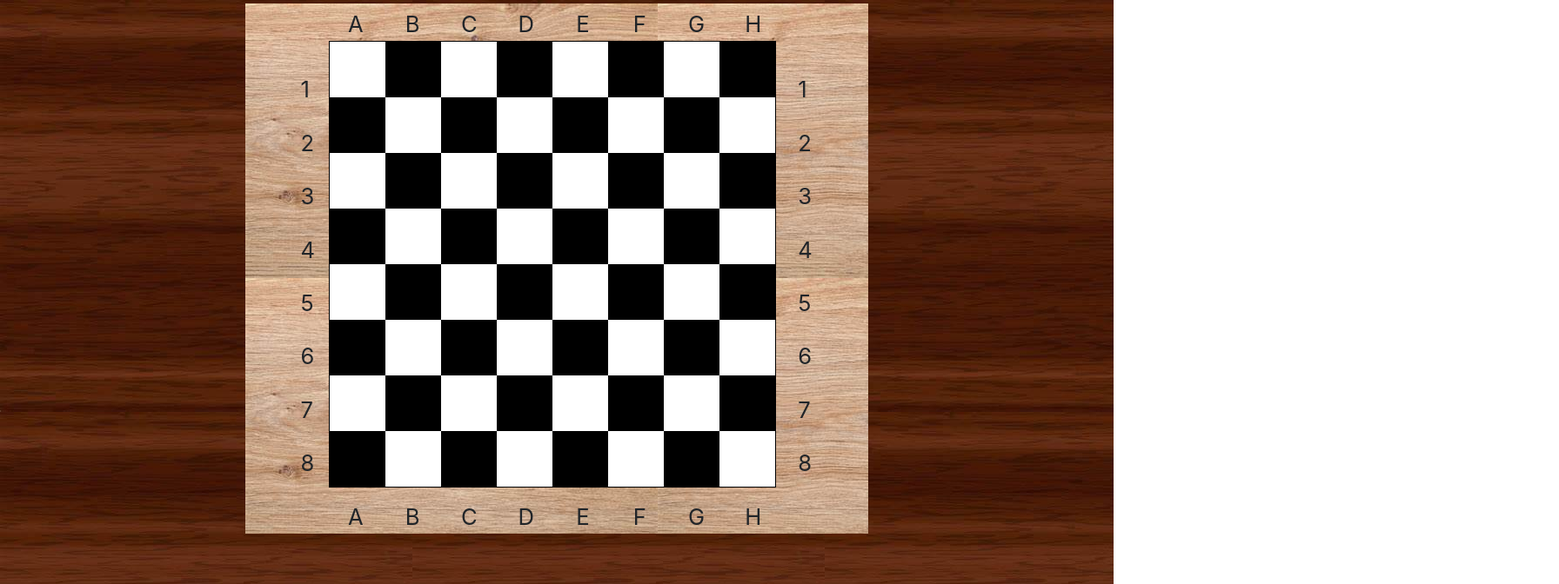
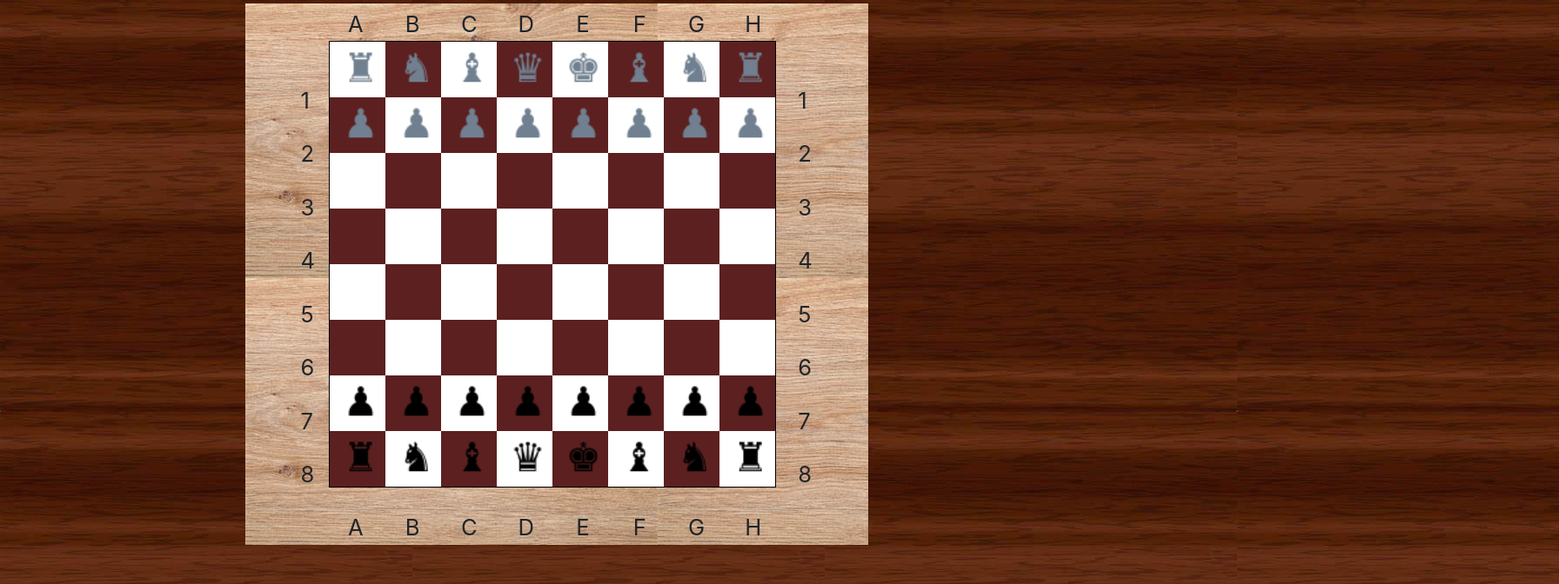
Before and after one commit to contributorsambhav/newsapp, a React (Create React App) app: page / in a window 1280 px wide. Shown: the top 672 px of the page at 87% size, 1792 px wide, since content can reach past the window. Built offline with nearby package versions, Linux system fonts and the light colour scheme.

Commit message:
Created inital look of the game: pieces drawn by canvas : Pieces placed at the initial places : Labels made to identify square: Initial rontend work almost done

```diff
--- a/src/App.js
+++ b/src/App.js
@@ -5,6 +5,7 @@ import LabelTop from "./components/LabelTop";
 import NumLabel from "./components/NumLabel";
 
 import React, { Component } from "react";
+import ChessPiece from "./components/chessPiece";
 //news api key 06454ab3934b4aea83409ae14d4825ba
 
 export default class App extends Component {
@@ -25,7 +26,9 @@ export default class App extends Component {
           </div>
           <LabelTop></LabelTop>
         </div>
-
+        <div className="chess-piece">
+        <ChessPiece pieceType={"K"} color={"white"} />
+        </div>
       </>
     );
   }
--- a/src/components/ChessBoard.css
+++ b/src/components/ChessBoard.css
@@ -13,8 +13,8 @@
   }
 
   .dark {
-    background-color: #000000; /* Dark square color */
-    color:rgb(172, 158, 158);
+    background-color: #5c2020; /* Dark square color */
+    color:rgb(255, 255, 255);
     font-size:1vw;
   }
 
--- a/src/components/ChessBoard.js
+++ b/src/components/ChessBoard.js
@@ -1,24 +1,42 @@
 import React from 'react';
 import './ChessBoard.css';
+import ChessPiece from './chessPiece';
 
 const ChessBoard = () => {
   // Function to generate the chess board squares
   const renderSquares = () => {
     const squares = [];
 
+    // Define the initial arrangement of chess pieces
+    const initialPieces = [
+      ['R', 'N', 'B', 'Q', 'K', 'B', 'N', 'R'],
+      ['P', 'P', 'P', 'P', 'P', 'P', 'P', 'P'],
+      Array(8).fill(''),
+      Array(8).fill(''),
+      Array(8).fill(''),
+      Array(8).fill(''),
+      ['p', 'p', 'p', 'p', 'p', 'p', 'p', 'p'],
+      ['r', 'n', 'b', 'q', 'k', 'b', 'n', 'r'],
+    ];
+
     for (let row = 0; row < 8; row++) {
       for (let col = 0; col < 8; col++) {
         const isDarkSquare = (row + col) % 2 === 1;
         const squareColor = isDarkSquare ? 'dark' : 'light';
 
+        const piece = initialPieces[row][col];
+
         squares.push(
           <div
             key={`${row}-${col}`}
-            className={`square ${squareColor} `}
-
+            className={`square ${squareColor}`}
           >
-
-
+            {piece && (
+              <ChessPiece
+                pieceType={piece.toUpperCase()} // Ensure pieceType is uppercase
+                color={piece === piece.toLowerCase() ? 'black' : 'white'} // Set color based on case
+              />
+            )}
           </div>
         );
       }
--- /dev/null
+++ b/src/components/chessPiece.js
@@ -0,0 +1,81 @@
+import React from 'react';
+import './ChessBoard.css';
+
+const ChessPiece = ({ pieceType, color }) => {
+  const pieceStyles = {
+    width: '120%',
+    height: '120%',
+    marginRight: '20%',
+  };
+
+  const drawChessPiece = (ctx) => {
+    // Set up colors based on the provided 'color' prop
+    const pieceColor = color === 'white' ? "#708090" : '#000';
+
+    // Draw a simple representation of the chess piece based on 'pieceType'
+    switch (pieceType) {
+      case 'K':
+        // Draw a simple King symbol
+        ctx.font = '30px Arial';
+        ctx.fillStyle = pieceColor;
+        ctx.fillText('♚', 10, 30);
+        break;
+
+      case 'Q':
+        // Draw a simple Queen symbol
+        ctx.font = '30px Arial';
+        ctx.fillStyle = pieceColor;
+        ctx.fillText('♛', 10, 30);
+        break;
+
+      case 'R':
+        // Draw a simple Rook symbol
+        ctx.font = '30px Arial';
+        ctx.fillStyle = pieceColor;
+        ctx.fillText('♜', 10, 30);
+        break;
+
+      case 'B':
+        // Draw a simple Bishop symbol
+        ctx.font = '30px Arial';
+        ctx.fillStyle = pieceColor;
+        ctx.fillText('♝', 10, 30);
+        break;
+
+      case 'N':
+        // Draw a simple Knight symbol
+        ctx.font = '30px Arial';
+        ctx.fillStyle = pieceColor;
+        ctx.fillText('♞', 10, 30);
+        break;
+
+      case 'P':
+        // Draw a simple Pawn symbol
+        ctx.font = '30px Arial';
+        ctx.fillStyle = pieceColor;
+        ctx.fillText('♟', 10, 30);
+        break;
+
+      default:
+        // Handle an unknown piece type
+        break;
+    }
+  };
+
+  return (
+    <canvas
+      className="chess-piece"
+      style={pieceStyles}
+      width="50"
+      height="50"
+      ref={(canvas) => {
+        if (canvas) {
+          const ctx = canvas.getContext('2d');
+          drawChessPiece(ctx);
+        }
+      }}
+    />
+  );
+};
+
+export default ChessPiece;
```
Also changed, not shown: public/index.html (line endings or trailing spaces), public/manifest.json, public/robots.txt, src/App.css (line endings or trailing spaces), src/components/LabelTop.css (line endings or trailing spaces), src/components/LabelTop.js (line endings or trailing spaces), src/components/NumLabel.css (line endings or trailing spaces), src/components/NumLabel.js (line endings or trailing spaces).
